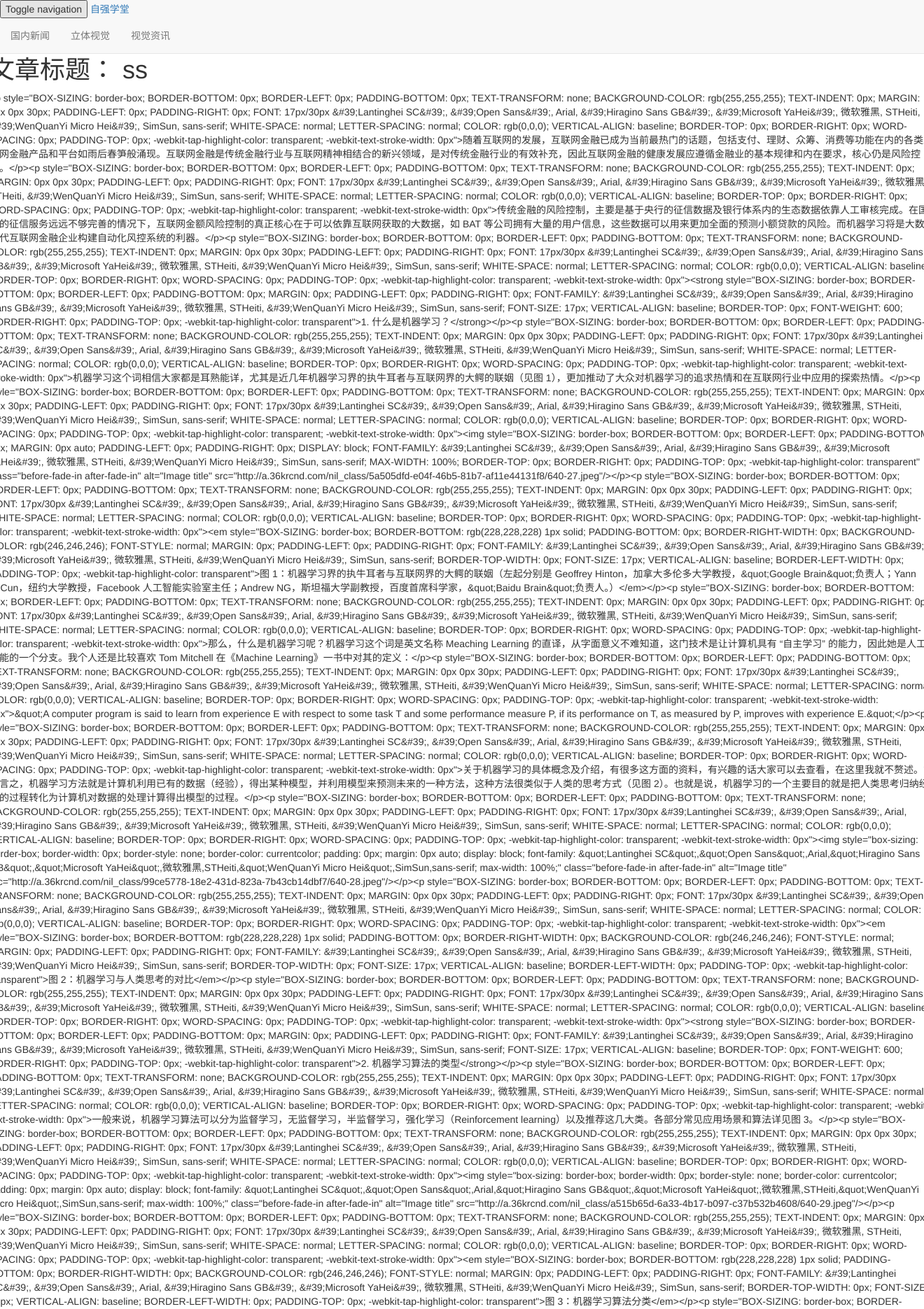
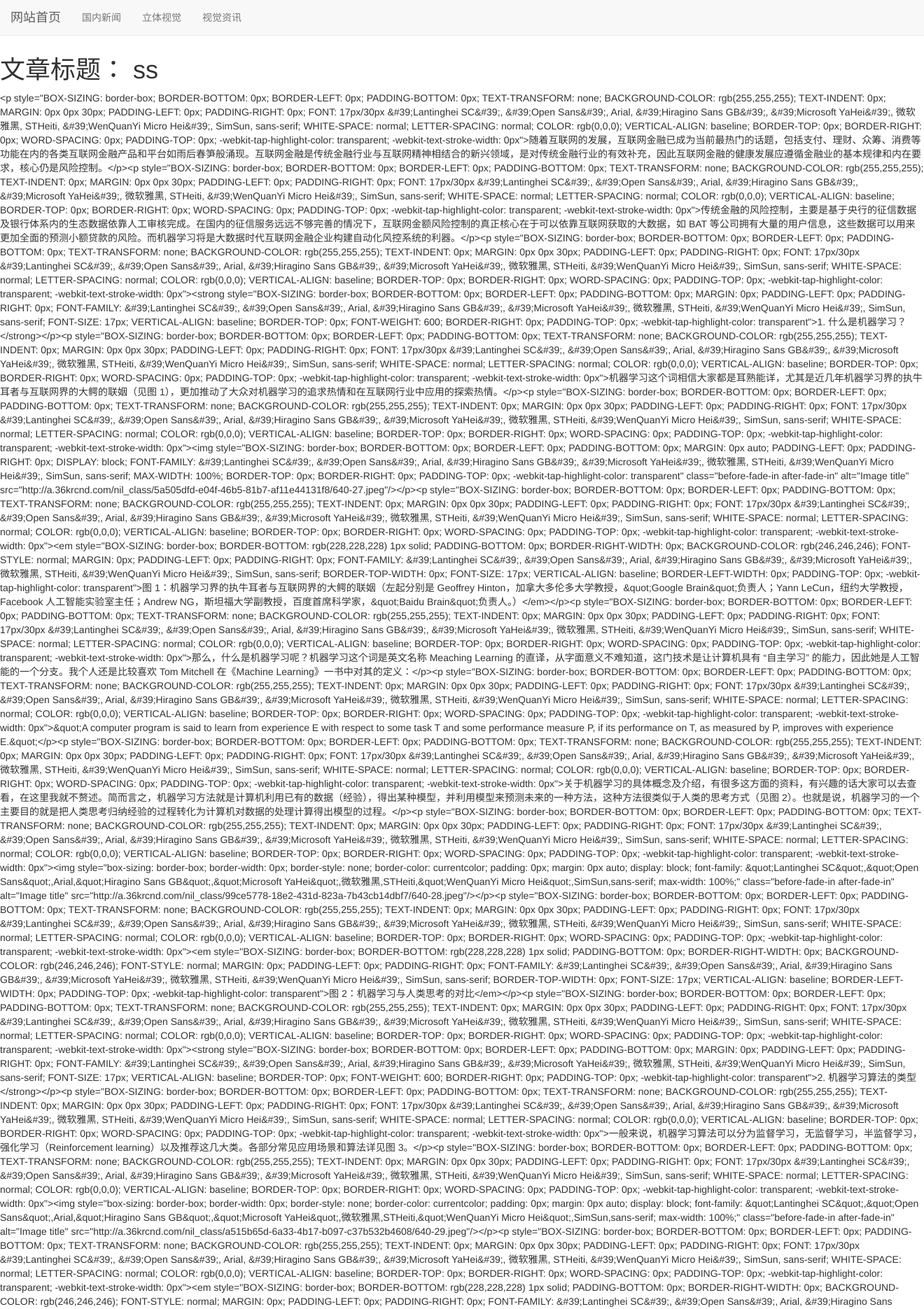
Before and after one commit to AlohaTT/cvwit, a Django app: a page that uses templates/base.html in a window 1320 px wide; the page is wider, and only the part inside the window is pictured. Shown: the top 1871 px of that part at 70% size. Run offline with Django 3.2, Linux system fonts and the light colour scheme; data comes from the database, SQL or seed files in the repository; both versions use the stored data as it was after the commit; some libraries are stand-ins or nearby versions.

Commit message:
revise somethin

```diff
--- a/templates/base.html
+++ b/templates/base.html
@@ -29,31 +29,36 @@
       {% endblock js %}
     </head>
     <body>
-    <nav class="navbar navbar-default navbar-fixed-top" role="navigation">
-    <div>
-      <div>
-         <button type="button" data-toggle="collapse" data-target="#bs-example-navbar-collapse-1">
-         <span>Toggle navigation</span>
-         <span></span>
-         <span></span>
-         <span></span>
+      <nav class="navbar navbar-default navbar-fixed-top">
+        <div class="container-fluid">
+          <div class="navbar-header">
+            <button type="button" class="navbar-toggle collapsed" data-toggle="collapse" data-target="#navbar" aria-expanded="false" aria-controls="navbar">
+              <span class="sr-only">Toggle navigation</span>
+              <span class="icon-bar"></span>
+              <span class="icon-bar"></span>
+              <span class="icon-bar"></span>
             </button>
-         <span><a href="/">自强学堂</a></span>
+            <a class="navbar-brand" href="/">网站首页</a>
           </div>
-
-      <div class="collapse navbar-collapse" id="bs-example-navbar-collapse-1">
+          <div id="navbar" class="navbar-collapse collapse">
             <ul class="nav navbar-nav">
               {% for column in nav_display_columns %}
               <li><a href="{{ column.get_absolute_url }}">{{ column.name }}</a></li>
               {% endfor %}
             </ul>
-    </div>
+
+          </div><!--/.nav-collapse -->
+        </div><!--/.container-fluid -->
       </nav>
+
+      <div class="container-fluid">
+
+        <div>
 
           <div class="row clearfix">
             <div>
               {% block content %}
-                <h1>自强 新闻网</h1>
+
               {% endblock content %}
             </div>
           </div>
@@ -65,13 +70,11 @@
                <a href="/aboutus/disclaimer.html">免责声明</a> |
                <a href="/aboutus/index.html">关于我们</a>
              </div>
-        <div>
-         自强学堂为非盈利站点，提供的内容仅用于学习和培训，我们不能保证内容一定正确。通过使用本站进行学习随之而来的风险与本站无关。当使用本站时，代表您已接受了本站的使用条款和隐私条款。 版权所有，保留一切权利。自强学堂的所有内容仅供测试，是以学习知识和分享知识为目的，对任何法律问题及风险不承担任何责任。
-        </div>
+
              <div style="padding-top:10px; text-align: center">
-          自强学堂是用<a href="https://www.djangoproject.com/" target="_blank" rel="nofollow">Django</a>技术开发的站点，托管在<a href="http://bce.baidu.com/" target="_blank" rel="nofollow">百度开放云</a>平台<br>
+              本网站是用<a href="https://www.djangoproject.com/" target="_blank" rel="nofollow">Django</a>技术开发的站点，托管在<a href="http://bce.baidu.com/" target="_blank" rel="nofollow">百度开放云</a>平台<br>
 
-          Copyright &copy; 2014 Powered by 自强学堂 All Rights Reserved.
+              Copyright &copy; 2017 Powered by 武汉工程大学 All Rights Reserved.
               <a href="http://www.miitbeian.gov.cn/" rel="nofollow" target="_blank">吉ICP备13002477号-1</a>
             </div>
           </div>
```
Also changed, not shown: templates/index.html (+54 -5 lines), db.sqlite3. Lines whose indentation alone changed are shown as unchanged.
